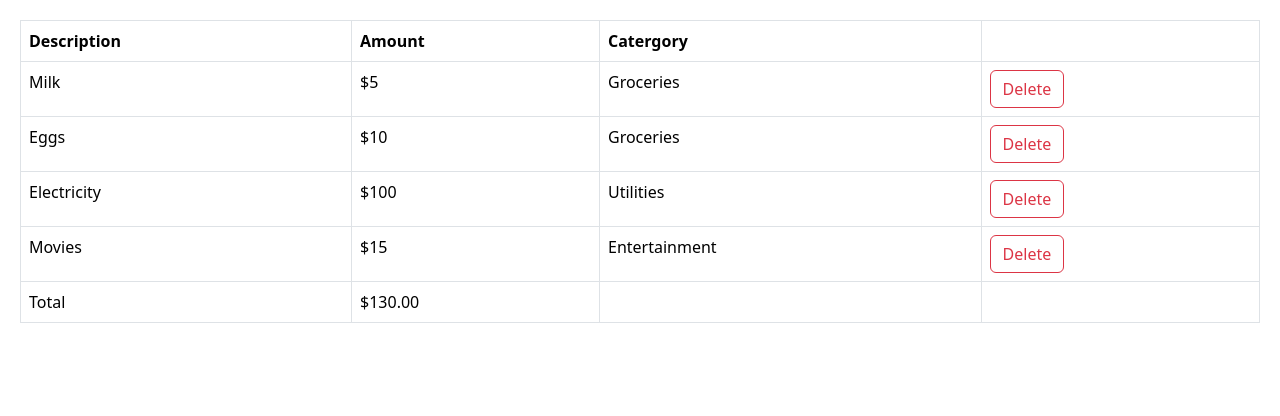
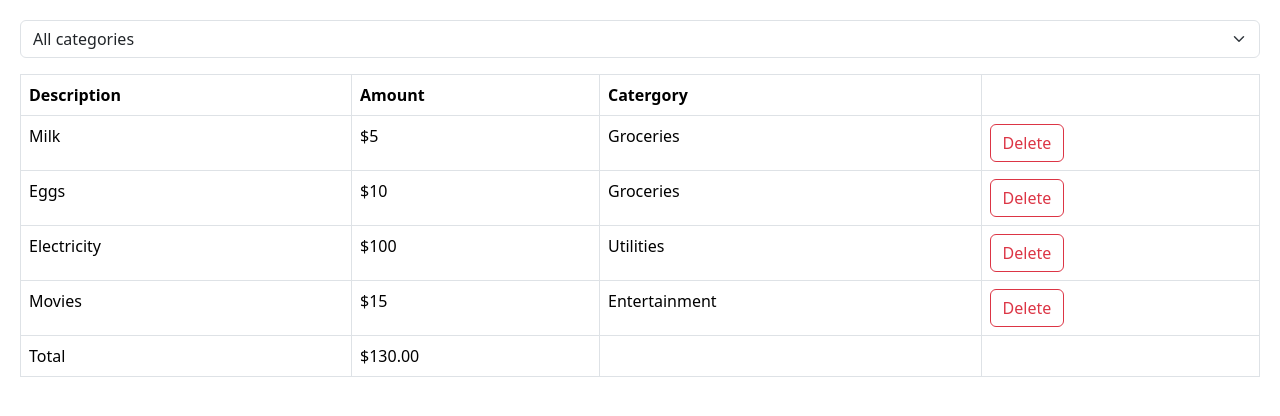
Before and after one commit to MBATheGamer/react-for-beginners, a React (Vite) app: page / in a window 1280 px wide. Shown: the top 416 px of the page. Built offline with nearby package versions, Linux system fonts and the light colour scheme.

Commit message:
Building ExpenseFilter

```diff
--- a/src/App.tsx
+++ b/src/App.tsx
@@ -1,7 +1,10 @@
 import { useState } from "react";
 import ExpenseList from "./expense-tracker/components/ExpenseList";
+import ExpenseFilter from "./expense-tracker/components/ExpenseFilter";
 
 export default function App() {
+  const [selectedCategory, setSelectedCategory] = useState("");
+
   const [expenses, setExpenses] = useState([
     { id: 1, description: "Milk", amount: 5, category: "Groceries" },
     { id: 2, description: "Eggs", amount: 10, category: "Groceries" },
@@ -9,10 +12,19 @@
     { id: 4, description: "Movies", amount: 15, category: "Entertainment" },
   ]);
 
+  const visibleExpenses = selectedCategory
+    ? expenses.filter(expense => expense.category === selectedCategory)
+    : expenses;
+
   return (
     <div>
+      <div className="mb-3">
+        <ExpenseFilter
+          onSelectCatergory={category => setSelectedCategory(category)}
+        />
+      </div>
       <ExpenseList
-        expenses={expenses}
+        expenses={visibleExpenses}
         onDelete={(id: number) =>
           setExpenses(expenses.filter(expense => expense.id !== id))
         }
--- /dev/null
+++ b/src/expense-tracker/components/ExpenseFilter/index.tsx
@@ -0,0 +1,17 @@
+type Props = {
+  onSelectCatergory: (category: string) => void;
+};
+
+export default function ExpenseFilter({ onSelectCatergory }: Props) {
+  return (
+    <select
+      className="form-select"
+      onChange={event => onSelectCatergory(event.target.value)}
+    >
+      <option value="">All categories</option>
+      <option value="Groceries">Groceries</option>
+      <option value="Utilities">Utilities</option>
+      <option value="Entertainment">Entertainment</option>
+    </select>
+  );
+}
```
